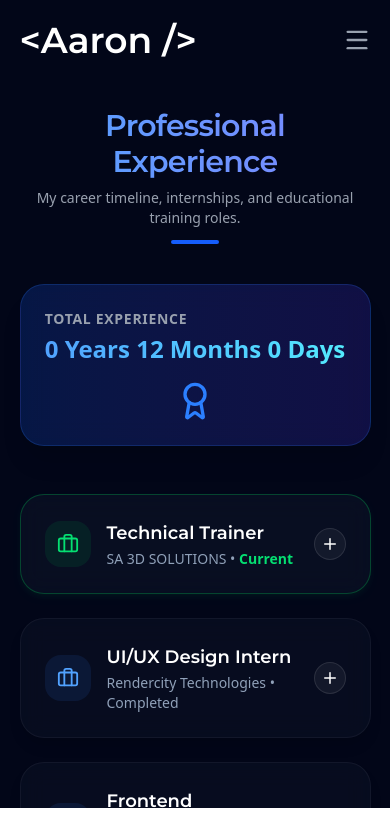
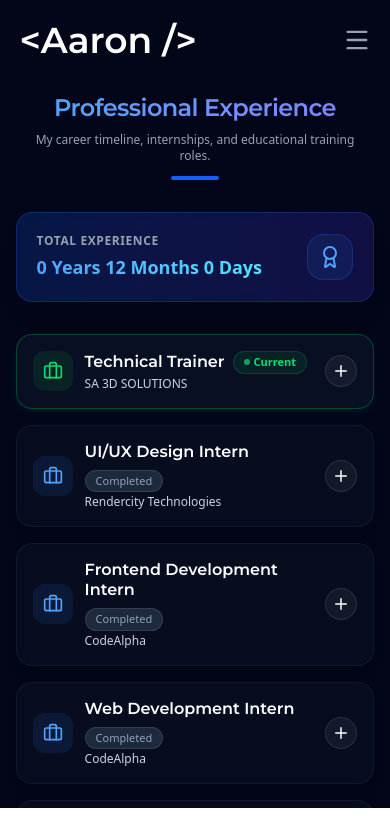
Before and after one commit to Aaron2578/Portfolio, a React (Vite) app: page /experience in a window 390 px wide. Shown: the top 818 px of the page. Built offline with nearby package versions, Linux system fonts and the light colour scheme; a web font is replaced by a local one.

Commit message:
feat: add Experience page and update build artifacts

```diff
--- a/src/pages/Experience.tsx
+++ b/src/pages/Experience.tsx
@@ -1,5 +1,5 @@
 import { useState } from "react";
-import { Plus, Minus, Briefcase, Award, Building } from "lucide-react";
+import { Plus, Minus, Briefcase, Award, Building, CheckCircle2 } from "lucide-react";
 import { motion, AnimatePresence } from "framer-motion";
 import Header from "../components/Header";
 import Footer from "../components/Footer";
@@ -14,6 +14,11 @@ function Experience() {
       from_date: "2025-11-03",
       to_date: undefined,
       status: "Current",
+      responsibilities: [
+        "Conducting hands-on technical training sessions on software development and 3D design tools.",
+        "Guiding students and professionals through practical real-world projects and technical problem solving.",
+        "Developing structured curriculum materials, interactive coding exercises, and technical documentation."
+      ]
     },
     {
       id: 2,
@@ -23,6 +28,11 @@ function Experience() {
       from_date: "2024-10-01",
       to_date: "2025-03-27",
       status: "Completed",
+      responsibilities: [
+        "Designed high-fidelity wireframes, interactive prototypes, and user flows using Figma.",
+        "Conducted user research and usability testing to refine web and mobile application interfaces.",
+        "Collaborated with frontend developers to ensure pixel-perfect implementation and responsive design."
+      ]
     },
     {
       id: 3,
@@ -32,6 +42,11 @@ function Experience() {
       from_date: "2024-05-01",
       to_date: "2024-06-01",
       status: "Completed",
+      responsibilities: [
+        "Built responsive, dynamic web user interfaces using HTML5, CSS3, JavaScript, and React.",
+        "Implemented interactive UI components, sleek navigation systems, and CSS animations.",
+        "Optimized website performance and ensured cross-browser compatibility across mobile and desktop devices."
+      ]
     },
     {
       id: 4,
@@ -41,6 +56,11 @@ function Experience() {
       from_date: "2023-10-01",
       to_date: "2023-11-01",
       status: "Completed",
+      responsibilities: [
+        "Created web applications using modular component structure and clean coding practices.",
+        "Integrated REST APIs, managed component state, and created custom responsive layouts.",
+        "Collaborated with project mentors to review code and deliver scheduled features on time."
+      ]
     },
     {
       id: 5,
@@ -50,10 +70,15 @@ function Experience() {
       from_date: "2023-09-05",
       to_date: "2023-11-25",
       status: "Completed",
+      responsibilities: [
+        "Completed structured web development internship modules and practical hands-on projects.",
+        "Developed responsive web applications adhering to modern web design and accessibility standards.",
+        "Gained hands-on experience in frontend layout design, Git version control, and project deployment."
+      ]
     },
   ];
 
-  // Function to calculate experience
+  // Function to calculate experience duration
   const calculateExperience = (startDate: string, endDate?: string) => {
     const start = new Date(startDate);
     const end = endDate ? new Date(endDate) : new Date();
@@ -113,41 +138,41 @@ function Experience() {
     <div className="min-h-screen flex flex-col bg-slate-950 text-white">
       <Header />
 
-      <div className="flex-grow w-[90%] max-w-4xl mx-auto py-12">
+      <div className="flex-grow w-[92%] sm:w-[90%] max-w-4xl mx-auto py-8 sm:py-12">
         {/* Page Heading */}
-        <div className="text-center mb-10">
-          <h2 className="text-3xl sm:text-4xl font-extrabold tracking-tight bg-gradient-to-r from-blue-400 to-indigo-400 bg-clip-text text-transparent montserrat inline-block">
+        <div className="text-center mb-8 sm:mb-10">
+          <h2 className="text-2xl sm:text-4xl font-extrabold tracking-tight bg-gradient-to-r from-blue-400 to-indigo-400 bg-clip-text text-transparent montserrat inline-block">
             Professional Experience
           </h2>
-          <p className="text-gray-400 mt-2 text-sm sm:text-base">
+          <p className="text-gray-400 mt-2 text-xs sm:text-base px-2">
             My career timeline, internships, and educational training roles.
           </p>
           <div className="w-12 h-1 bg-blue-600 mx-auto mt-3 rounded-full" />
         </div>
 
-        {/* Total Experience card */}
+        {/* Total Experience Card */}
         <motion.div
-          className="mb-12"
+          className="mb-8 sm:mb-12"
           initial={{ opacity: 0, y: 15 }}
           animate={{ opacity: 1, y: 0 }}
           transition={{ duration: 0.6 }}
         >
-          <div className="bg-gradient-to-r from-blue-600/20 to-indigo-600/20 border border-blue-500/20 backdrop-blur-md text-white p-6 rounded-3xl shadow-xl flex flex-col sm:flex-row justify-between items-center gap-4">
-            <div>
-              <h3 className="text-gray-400 text-sm uppercase tracking-wider font-semibold">Total Experience</h3>
-              <p className="text-2xl md:text-3xl font-extrabold mt-1 text-transparent bg-clip-text bg-gradient-to-r from-blue-400 to-cyan-300">
+          <div className="bg-gradient-to-r from-blue-600/20 to-indigo-600/20 border border-blue-500/20 backdrop-blur-md text-white p-5 sm:p-6 rounded-2xl sm:rounded-3xl shadow-xl flex flex-row justify-between items-center gap-4">
+            <div className="min-w-0 flex-1">
+              <h3 className="text-gray-400 text-xs sm:text-sm uppercase tracking-wider font-semibold">Total Experience</h3>
+              <p className="text-lg sm:text-2xl md:text-3xl font-extrabold mt-1 text-transparent bg-clip-text bg-gradient-to-r from-blue-400 to-cyan-300 truncate">
                 {getTotalExperience()}
               </p>
             </div>
-            <Award className="text-blue-500 w-10 h-10" />
+            <div className="p-2.5 sm:p-3 bg-blue-500/10 rounded-2xl border border-blue-500/20 shrink-0">
+              <Award className="text-blue-400 w-6 h-6 sm:w-9 sm:h-9" />
+            </div>
           </div>
         </motion.div>
 
         {/* Experience List */}
-        <div className="flex flex-col gap-6">
+        <div className="flex flex-col gap-4 sm:gap-6">
           {experience.map((i, index) => {
-            const fromYear = new Date(i.from_date).getFullYear();
-            const toYear = i.to_date ? new Date(i.to_date).getFullYear() : "Present";
             const isOpen = !!openItems[i.id];
 
             return (
@@ -155,38 +180,57 @@ function Experience() {
                 key={i.id}
                 initial={{ opacity: 0, y: 20 }}
                 animate={{ opacity: 1, y: 0 }}
-                transition={{ duration: 0.6, delay: index * 0.1 }}
-                className={`border backdrop-blur-md rounded-3xl p-6 transition-all duration-300 shadow-lg cursor-pointer
+                transition={{ duration: 0.5, delay: index * 0.08 }}
+                className={`border backdrop-blur-md rounded-2xl sm:rounded-3xl p-4 sm:p-6 transition-all duration-300 shadow-lg cursor-pointer
                   ${i.status === "Current"
-                    ? "bg-slate-900/50 border-green-500/30 hover:border-green-400/80 shadow-md shadow-green-500/5"
+                    ? "bg-slate-900/60 border-green-500/30 hover:border-green-400/80 shadow-md shadow-green-500/5"
                     : "bg-slate-900/40 border-white/5 hover:border-blue-500/50"
                   }`}
                 onClick={() => toggleOpen(i.id)}
               >
-                <div className="flex justify-between items-center">
-                  <div className="flex items-center gap-4">
-                    <div className={`p-3 rounded-2xl ${i.status === "Current" ? "bg-green-500/10 text-green-400" : "bg-blue-500/10 text-blue-400"}`}>
-                      <Briefcase size={22} />
+                {/* Collapsed Header */}
+                <div className="flex items-center justify-between gap-3">
+                  {/* Left Block: Icon + Role & Status + Company */}
+                  <div className="flex items-center gap-3 sm:gap-4 min-w-0 flex-1">
+                    <div className={`p-2.5 sm:p-3 rounded-xl sm:rounded-2xl shrink-0 ${i.status === "Current" ? "bg-green-500/10 text-green-400" : "bg-blue-500/10 text-blue-400"}`}>
+                      <Briefcase className="w-5 h-5 sm:w-6 sm:h-6" />
                     </div>
-                    <div>
-                      <h4 className="text-lg font-bold text-white montserrat">
-                        {i.role}
-                      </h4>
-                      <p className="text-slate-400 text-sm mt-0.5">
-                        {i.company} &bull; <span className={i.status === "Current" ? "text-green-400 font-semibold" : "text-slate-400"}>{i.status}</span>
+
+                    <div className="min-w-0 flex-1">
+                      {/* Role & Status */}
+                      <div className="flex flex-wrap items-center gap-2">
+                        <h4 className="text-base sm:text-lg font-bold text-white montserrat leading-tight">
+                          {i.role}
+                        </h4>
+                        {i.status === "Current" ? (
+                          <span className="inline-flex items-center gap-1 text-[11px] font-semibold px-2.5 py-0.5 rounded-full bg-green-500/10 text-green-400 border border-green-500/20">
+                            <span className="w-1.5 h-1.5 rounded-full bg-green-400 animate-pulse" />
+                            Current
+                          </span>
+                        ) : (
+                          <span className="inline-flex items-center text-[11px] font-medium px-2.5 py-0.5 rounded-full bg-slate-800 text-slate-400 border border-white/10">
+                            Completed
+                          </span>
+                        )}
+                      </div>
+
+                      {/* Company Name */}
+                      <p className="text-slate-300 text-xs sm:text-sm mt-0.5 font-medium">
+                        {i.company}
                       </p>
                     </div>
                   </div>
-                  <div className="flex items-center gap-4">
-                    <span className="hidden sm:inline-block text-slate-400 text-sm bg-white/5 border border-white/10 px-3.5 py-1.5 rounded-full">
-                      {fromYear} - {toYear}
-                    </span>
-                    <button className="p-1.5 rounded-full bg-white/5 hover:bg-white/10 border border-white/10 text-white transition-colors duration-200">
-                      {isOpen ? <Minus size={18} /> : <Plus size={18} />}
-                    </button>
-                  </div>
+
+                  {/* Right Block: Expand Button */}
+                  <button
+                    className="p-1.5 sm:p-2 rounded-full bg-white/5 hover:bg-white/10 border border-white/10 text-white transition-colors duration-200 shrink-0"
+                    aria-label="Toggle details"
+                  >
+                    {isOpen ? <Minus size={18} /> : <Plus size={18} />}
+                  </button>
                 </div>
 
+                {/* Expanded Details */}
                 <AnimatePresence>
                   {isOpen && (
                     <motion.div
@@ -196,19 +240,34 @@ function Experience() {
                       transition={{ duration: 0.3 }}
                       className="overflow-hidden"
                     >
-                      <div className="text-slate-300 mt-5 pt-5 border-t border-white/5 flex flex-col gap-3 text-[15px]">
-                        <p className="flex items-center gap-2">
-                          <Building size={16} className="text-gray-500" />
-                          <strong>Company:</strong> {i.company}
+                      <div className="text-slate-300 mt-4 pt-4 border-t border-white/10 flex flex-col gap-3 text-xs sm:text-sm">
+                        <p className="flex items-center gap-2.5 bg-slate-950/40 p-2.5 sm:p-3 rounded-xl border border-white/5">
+                          <Building size={16} className="text-blue-400 shrink-0" />
+                          <span><strong>Company:</strong> {i.company}</span>
                         </p>
-                        <p className="flex items-center gap-2">
-                          <Briefcase size={16} className="text-gray-500" />
-                          <strong>Role:</strong> {i.role}
+                        <p className="flex items-center gap-2.5 bg-slate-950/40 p-2.5 sm:p-3 rounded-xl border border-white/5">
+                          <Briefcase size={16} className="text-indigo-400 shrink-0" />
+                          <span><strong>Role:</strong> {i.role}</span>
                         </p>
-                        <p className="flex items-center gap-2">
-                          <Award size={16} className="text-gray-500" />
-                          <strong>Experience Period:</strong> {calculateExperience(i.from_date, i.to_date)}
+                        <p className="flex items-center gap-2.5 bg-slate-950/40 p-2.5 sm:p-3 rounded-xl border border-white/5">
+                          <Award size={16} className="text-cyan-400 shrink-0" />
+                          <span><strong>Experience Period:</strong> {calculateExperience(i.from_date, i.to_date)}</span>
                         </p>
+
+                        {/* Key Responsibilities */}
+                        <div className="bg-slate-950/40 p-3.5 sm:p-4 rounded-xl border border-white/5 mt-1">
+                          <h5 className="text-xs font-semibold uppercase tracking-wider text-blue-400 mb-2 flex items-center gap-1.5">
+                            <CheckCircle2 size={14} /> Key Responsibilities
+                          </h5>
+                          <ul className="space-y-2 text-slate-300 text-xs sm:text-sm">
+                            {i.responsibilities.map((item, idx) => (
+                              <li key={idx} className="flex items-start gap-2">
+                                <span className="text-blue-400 font-bold text-base leading-none">&bull;</span>
+                                <span className="leading-relaxed">{item}</span>
+                              </li>
+                            ))}
+                          </ul>
+                        </div>
                       </div>
                     </motion.div>
                   )}
```
Also changed, not shown: 7 other files (tests, documents, lock files or other folders).
